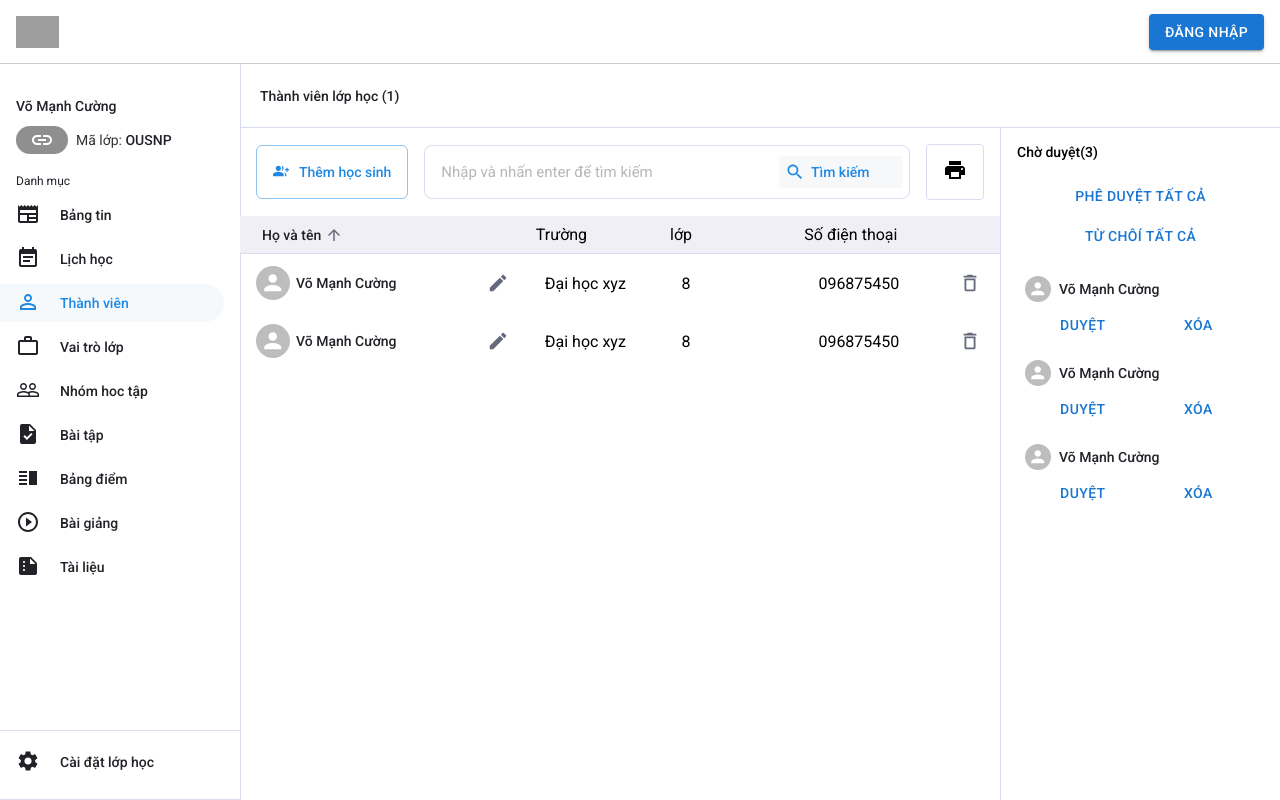
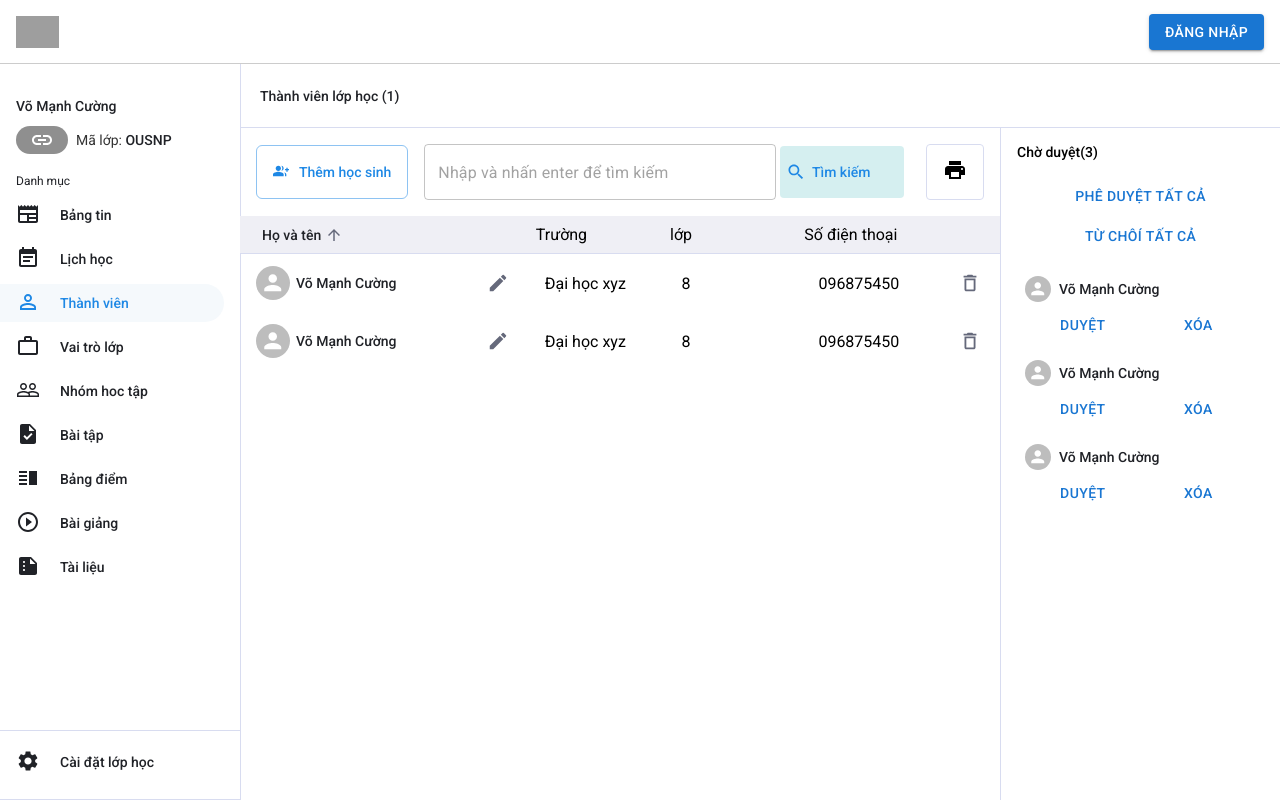
Before and after one commit to tuannguyensn2001/ggclass_react_vite, a React (Vite) app: page /class/1/member in a window 1280 px wide. Built offline with nearby package versions, Linux system fonts and the light colour scheme; grey boxes are pictures that could not be loaded; what material-ui-confirm would draw is missing.

Commit message:
xoa input

```diff
--- a/src/components/ClassContentHeader/index.jsx
+++ b/src/components/ClassContentHeader/index.jsx
@@ -1,6 +1,7 @@
 import ArrowDropDownIcon from '@mui/icons-material/ArrowDropDown';
 import AddIcon from '@mui/icons-material/Add';
 import { memo } from 'react';
+import TextField from '@mui/material/TextField';
 
 import styles from './styles.module.css';
 
@@ -8,10 +9,14 @@ function ClassContentHeader({ handleOpenAddModal }) {
     return (
         <div className={styles.wrap}>
             <div className={styles.left}>
-                <input
+                <TextField
+                     fullWidth
                     type="text"
-                    className={styles.input}
-                    placeholder="Nhập để tìm kiếm"
+                    inputProps={{className:`${styles.input}`}}
+                    id="fullWidth"
+                    // className={styles.input}
+                    placeholder="Nhập để tìm kiếm..."
+                    // sx={{height:50}}
                 />
             </div>
             <div className={styles.mid}>
--- a/src/components/ClassContentHeader/styles.module.css
+++ b/src/components/ClassContentHeader/styles.module.css
@@ -14,28 +14,17 @@
     flex:1;
     height:100%;
     border-radius: 6px;
-    border: 1px solid  #D8DCF0;
     box-sizing: border-box;
+}
 
-}
-.left:hover{
-    border-color: #202227;
-}
-.left:focus-within{
-    border:2px solid rgb(24, 123, 221);
-}
 .input{
-    width:100%;
-    height: 80%;
+    height: 50px;
     border:none;
     outline: none;
+    padding:0;
+    width: inherit;
     padding:16px;
     box-sizing: border-box;
-
-}
-.input::placeholder{
-    font-size: 14px;
-    color:#ccc;
 }
 .mid{
     width: 160px;
--- a/src/components/ClassModalAdd/index.jsx
+++ b/src/components/ClassModalAdd/index.jsx
@@ -35,7 +35,6 @@ import { useForm } from "react-hook-form";
 
 
   const submit =(data) => {
-    console.log('data',register('name').name)
       reset({
         name:'',
         description:'',
--- a/src/components/CommentWrite/index.jsx
+++ b/src/components/CommentWrite/index.jsx
@@ -1,3 +1,4 @@
+import { TextField } from "@mui/material";
 import styles from "./style.module.scss";
 
 function CommentWrite() {
@@ -7,7 +8,7 @@ function CommentWrite() {
                 <img className={styles.img} src="https://scontent.fdad3-4.fna.fbcdn.net/v/t1.6435-1/101830537_1239845979691749_228845925963615578_n.jpg?stp=dst-jpg_p200x200&_nc_cat=105&ccb=1-7&_nc_sid=7206a8&_nc_ohc=1UXkm3mh76MAX-OJ8-o&tn=VK2XOghYpsrfDvQB&_nc_ht=scontent.fdad3-4.fna&oh=00_AT8VYNY3j2me3h_MGaBwG1bAnWmmNn48g4JFn5lrueiMRQ&oe=62F2C6AE" alt="" />
             </div>
             <div className={styles.input}>
-                <input className={styles.input_text} placeholder="Viết bình luận ..." type="text"/>
+                <TextField size="small" fullWidth  className={styles.input_text} placeholder="Viết bình luận ..." type="text"/>
             </div>
         </div>
     );
--- a/src/components/CommentWrite/style.module.scss
+++ b/src/components/CommentWrite/style.module.scss
@@ -22,7 +22,6 @@
 .input_text {
     padding: 8px 10px;
     border-radius: 20px;
-    border: 1px solid #cccccc8a;
     width: inherit;
 }
 
--- a/src/components/MemberTableHeader/index.jsx
+++ b/src/components/MemberTableHeader/index.jsx
@@ -4,6 +4,7 @@ import LocalPrintshopIcon from '@mui/icons-material/LocalPrintshop';
 import PropTypes from 'prop-types'
 
 import styles from './styles.module.css'
+import { TextField } from '@mui/material';
 
 function MemberTableHeader({handleOpenAddModal = ()=>{}}) {
     return (
@@ -18,7 +19,12 @@ function MemberTableHeader({handleOpenAddModal = ()=>{}}) {
                 </div>
             </div>
             <div className={styles.table_header_mid}>
-              <input type="text" placeholder="Nhập và nhấn enter để tìm kiếm" className={styles.table_header_mid_input}/>
+              <TextField
+              inputProps={{className:styles.table_header_mid_input}}
+              fullWidth
+              type="text"
+              placeholder="Nhập và nhấn enter để tìm kiếm"
+              />
               <div className={styles.table_header_mid_button}>
                 <SearchIcon sx={{fontSize:20}}/>
               <div className={styles.table_header_mid_text}>Tìm kiếm</div>
--- a/src/components/MemberTableHeader/styles.module.css
+++ b/src/components/MemberTableHeader/styles.module.css
@@ -32,7 +32,6 @@
 .table_header_mid{
     display: flex;
     align-items: center;
-    border: 1px solid #D8DCF0;
     height:54px;
     flex:1;
     margin: 0 16px;
@@ -40,13 +39,7 @@
     box-sizing: border-box;
 }
 
-.table_header_mid:hover{
-    border: 1px solid #202227;
 
-}
-.table_header_mid:focus-within{
-    border: 2px solid #1976d2;
-}
 .table_header_mid_input{
     width:100%;
     height:82%;
@@ -56,12 +49,9 @@
     box-sizing: border-box;
 
 }
-.table_header_mid_input::placeholder { /* Chrome, Firefox, Opera, Safari 10.1+ */
-    color: rgb(184, 183, 183);
-    font-size: 15px;
-    opacity: 1; /* Firefox */
-  }
 .table_header_mid_button{
+    height:52px;
+    box-sizing: border-box;
     padding: 6px 6px;
     border-radius:4px;
     margin-right: 6px;
@@ -69,7 +59,8 @@
     color:#1E88E5;
     align-items: center;
     display: flex;
-    background-color:rgb(247, 248, 250);
+    background-color:rgba(151, 216, 217, 0.4);
+    margin-left: 4px;
 }
 
 .table_header_mid_text{
--- a/src/hooks/useWeek.js
+++ b/src/hooks/useWeek.js
@@ -10,11 +10,8 @@ export default function useWeek() {
 
   const currentWeek = useMemo(() => {
     const day = dayjs().weekday(7 * week);
-    console.log('day',day);
     return [day.startOf("isoWeek"), day.endOf("isoWeek")];
   }, [week]);
-  console.log('currentWeek',currentWeek)
-  console.log('week',week)
   return {
     week,
     increaseWeek,
--- a/src/pages/Schedule/index.jsx
+++ b/src/pages/Schedule/index.jsx
@@ -106,7 +106,6 @@ function Schedule() {
   const [isOpenModal, setIsOpenModal] = useState(false);
 
   const handleOpenModal = () => {
-    console.log("open");
     setIsOpenModal(true);
   };
 
@@ -127,7 +126,6 @@ function Schedule() {
     }
     return result;
   }, [currentWeek]);
-  console.log('date',dates)
   return (
     <div className={styles.wrap}>
       <ScheduleHeader
```
